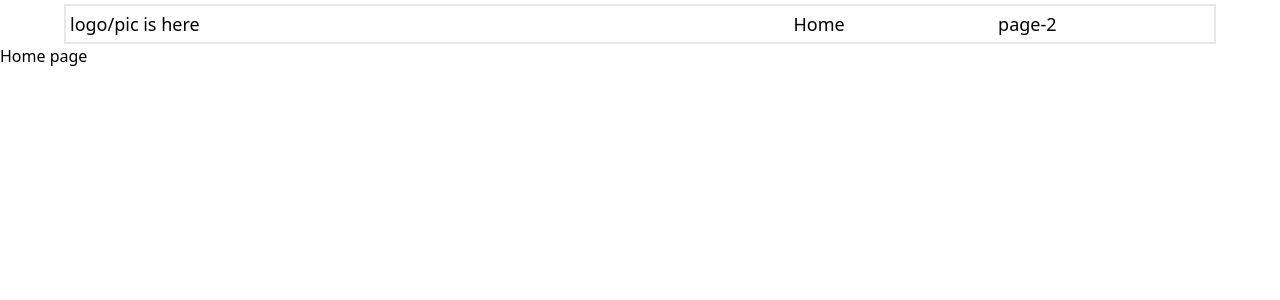
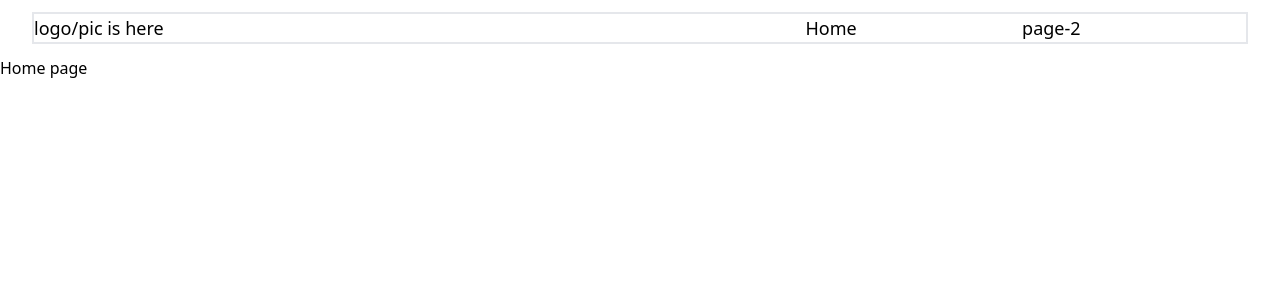
Before and after one commit to Ali-0111/html-research, a React (Create React App) app: page / in a window 1280 px wide. Shown: the top 300 px of the page. Built offline with nearby package versions, Linux system fonts and the light colour scheme.

Commit message:
General layout style added

```diff
--- a/src/components/Header.jsx
+++ b/src/components/Header.jsx
@@ -2,7 +2,7 @@ import { NavLink } from 'react-router-dom';
 
 export default function Header() {
   return (
-    <header className="main-head flex items-center justify-between border-2 max-w-[90%] mx-auto mt-1 p-1 text-lg">
+    <header className="main-head flex items-center justify-between border-2 general-layout text-lg">
 
       {/*             ********* 1-log section ******* */}
 
--- a/src/globalStyle.css
+++ b/src/globalStyle.css
@@ -1,3 +1,9 @@
 @tailwind base;
 @tailwind components;
 @tailwind utilities;
+
+@layer components {
+  .general-layout {
+    @apply mx-auto my-3 max-w-[95%]
+  }
+}
```
